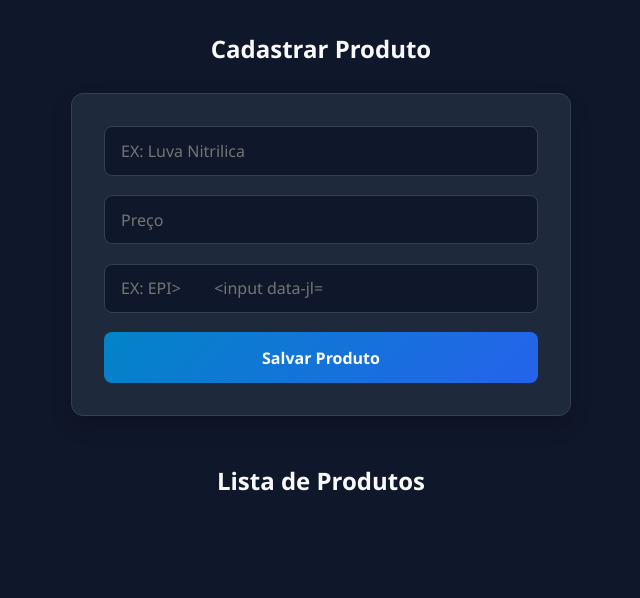
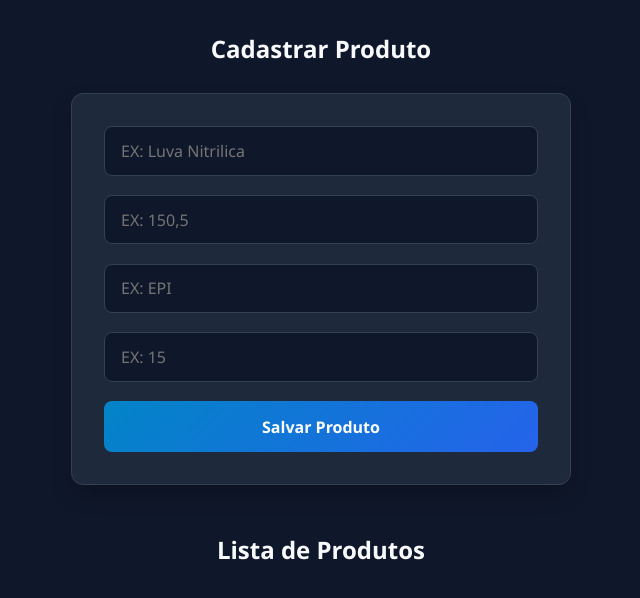
Before and after one commit to Jottahdevjr/Sistema-Almoxarifado, a plain HTML site: page index.html in a window 1280 px wide. Shown: the whole page, without its empty margins (319-959 px from the left). Drawn offline with Linux system fonts and the light colour scheme; no server answers.

Commit message:
atualizando deploy

```diff
--- a/index.html
+++ b/index.html
@@ -11,9 +11,9 @@
     <h2>Cadastrar Produto</h2>
     <form id="formProduto">
         <input type="text" id="nome" placeholder="EX: Luva Nitrilica" required>
-        <input type="number" id="preco" placeholder="Preço" step="0.01" required>
-        <input type="text" id="categoria" placeholder="EX: EPI>
-        <input type="text" id="quantidade" placeholder="Quantidade" required>
+        <input type="number" id="preco" placeholder="EX: 150,5" step="0.01" required>
+        <input type="text" id="categoria" placeholder="EX: EPI" required>
+        <input type="text" id="quantidade" placeholder="EX: 15" required>
         <button type="submit" id="Botao">Salvar Produto</button>
     </form>
 
```
